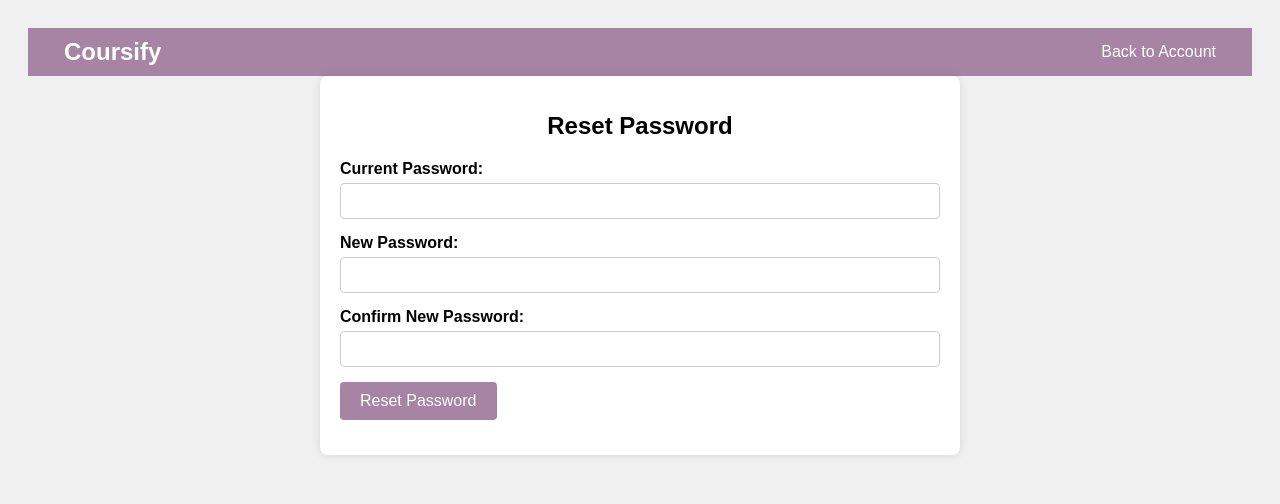
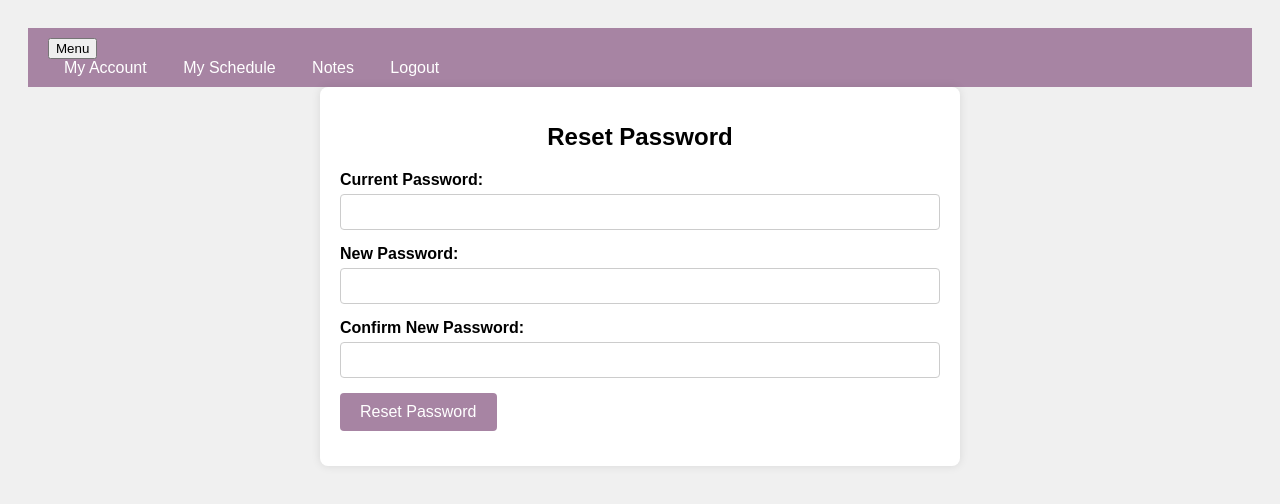
Before and after one commit to Rr2410/WebProject, a website: page resetpassword.html in a window 1280 px wide. Drawn offline with Linux system fonts and the light colour scheme.

Commit message:
Update resetpassword.html

```diff
--- a/resetpassword.html
+++ b/resetpassword.html
@@ -73,10 +73,17 @@
 </head>
 <body>
     <div class="navbar">
-        <div class="navbar-brand" > <a href="timetable.html">Coursify</a></div>
-        <div>
-            <a href="viewaccount.html">Back to Account</a>
-        </div>
+        <div class="container3">
+            <div class="dropdown">
+              <button class="button3">Menu</button>
+              <div class="menu">
+                <a href="viewaccount.html">My Account</a>
+                <a href="timetable.html">My Schedule</a>
+                <a href="notes.html">Notes</a>
+                <a href="logout.html">Logout</a>
+              </div>
+            </div>
+          </div>
     </div>
     <div class="container">
         <h1>Reset Password</h1>
```
